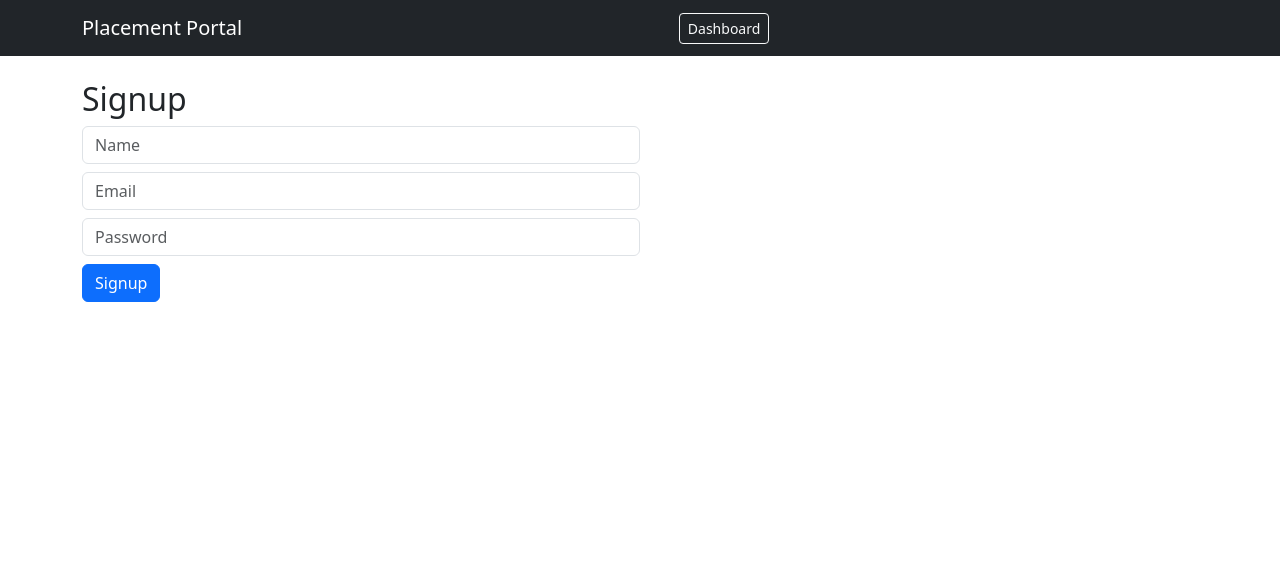
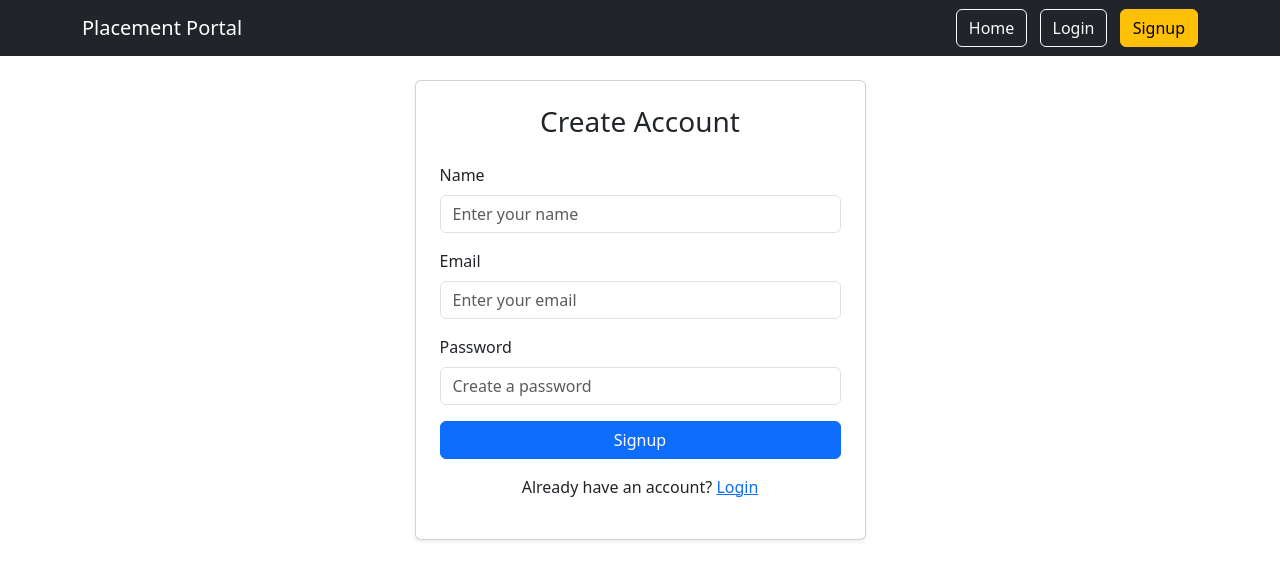
Before and after one commit to vasu-saini07/placement-portal, a Flask app: page /signup in a window 1280 px wide. Shown: the top 580 px of the page. Run offline with Flask 3, Linux system fonts and the light colour scheme.

Commit message:
Update Files 2

```diff
--- a/app.py
+++ b/app.py
@@ -1,5 +1,7 @@
-from flask import Flask
+from flask import Flask, render_template, request, redirect, url_for, flash
 from flask_sqlalchemy import SQLAlchemy
+from werkzeug.security import generate_password_hash, check_password_hash
+from flask_login import LoginManager, login_user, logout_user, login_required, current_user, UserMixin
 
 app = Flask(__name__)
 
@@ -60,13 +62,13 @@ def signup():
         user = User(
             name=request.form['name'],
             email=request.form['email'],
-            password=request.form['password'],
+            password=generate_password_hash(request.form['password']),
             role='student'
         )
         db.session.add(user)
         db.session.commit()
         flash("Signup successful! Please login.")
-        return redirect('/login')
+        return redirect(url_for('login'))
 
     return render_template('signup.html')
 
@@ -76,10 +78,12 @@ def login():
     if request.method == 'POST':
         user = User.query.filter_by(email=request.form['email']).first()
 
-        if user and user.password == request.form['password']:
+        if user and check_password_hash(user.password, request.form['password']):
             login_user(user)
             flash("Login successful!")
-            return redirect('/dashboard')
+            return redirect(url_for('dashboard'))
+        else:
+            flash("Invalid email or password")
 
     return render_template('login.html')
 
@@ -87,7 +91,7 @@ def login():
 @login_required
 def logout():
     logout_user()
-    return redirect('/login')
+    return redirect(url_for('login'))
 
 @app.route('/dashboard')
 @login_required
@@ -112,7 +116,7 @@ def apply(job_id):
 
     if existing:
         flash("You have already applied for this job!")
-        return redirect('/dashboard')
+        return redirect(url_for('dashboard'))
 
     application = Application(
         user_id=current_user.id,
@@ -123,7 +127,7 @@ def apply(job_id):
     db.session.commit()
 
     flash("Applied successfully!")
-    return redirect('/dashboard')
+    return redirect(url_for('dashboard'))
 
 
 @app.route('/add_job', methods=['GET', 'POST'])
@@ -140,7 +144,7 @@ def add_job():
         )
         db.session.add(job)
         db.session.commit()
-        return redirect('/dashboard')
+        return redirect(url_for('dashboard'))
 
     return render_template('add_job.html')
 
--- a/templates/base.html
+++ b/templates/base.html
@@ -7,38 +7,47 @@
 
 <body>
 
-<!-- NAVBAR -->
+<!-- 🔷 NAVBAR -->
 <nav class="navbar navbar-expand-lg navbar-dark bg-dark">
   <div class="container">
-    <a class="navbar-brand" href="/dashboard">Placement Portal</a>
-    <a href="/dashboard" class="btn btn-outline-light btn-sm me-2">Dashboard</a>
+    <a class="navbar-brand" href="{{ url_for('home') }}">Placement Portal</a>
 
     <div>
+      <a href="{{ url_for('home') }}" class="btn btn-outline-light me-2">Home</a>
+
       {% if current_user.is_authenticated %}
-        <span class="text-white me-3">
-          {{ current_user.name }} ({{ current_user.role }})
-        </span>
-        <a href="/logout" class="btn btn-danger btn-sm">Logout</a>
+        <span class="text-light me-2">Hi, {{ current_user.name }}</span>
+        <a href="{{ url_for('dashboard') }}" class="btn btn-outline-light me-2">Dashboard</a>
+        <a href="{{ url_for('logout') }}" class="btn btn-danger">Logout</a>
+      {% else %}
+        <a href="{{ url_for('login') }}" class="btn btn-outline-light me-2">Login</a>
+        <a href="{{ url_for('signup') }}" class="btn btn-warning">Signup</a>
       {% endif %}
     </div>
   </div>
 </nav>
 
-<!-- CONTENT -->
-<div class="container mt-4">
-
-  <!-- FLASH MESSAGES -->
+<!-- 🔔 FLASH MESSAGES -->
+<div class="container mt-3">
   {% with messages = get_flashed_messages() %}
     {% if messages %}
-      {% for msg in messages %}
-        <div class="alert alert-info">{{ msg }}</div>
+      {% for message in messages %}
+        <div class="alert alert-info alert-dismissible fade show" role="alert">
+          {{ message }}
+          <button type="button" class="btn-close" data-bs-dismiss="alert"></button>
+        </div>
       {% endfor %}
     {% endif %}
   {% endwith %}
+</div>
 
+<!-- 🔷 MAIN CONTENT -->
+<div class="container mt-4">
   {% block content %}{% endblock %}
+</div>
 
-</div>
+<!-- Bootstrap JS -->
+<script src="https://cdn.jsdelivr.net/npm/bootstrap@5.3.0/dist/js/bootstrap.bundle.min.js"></script>
 
 </body>
 </html>
--- a/templates/signup.html
+++ b/templates/signup.html
@@ -2,13 +2,43 @@
 
 {% block content %}
 
-<h2>Signup</h2>
+<div class="row justify-content-center">
+  <div class="col-md-5">
 
-<form method="POST" class="w-50">
-  <input name="name" class="form-control mb-2" placeholder="Name">
-  <input name="email" required class="form-control mb-2" placeholder="Email">
-  <input name="password" type="password" required class="form-control mb-2" placeholder="Password">
-  <button class="btn btn-primary">Signup</button>
-</form>
+    <div class="card shadow-sm p-4">
+      <h3 class="text-center mb-4">Create Account</h3>
+
+      <form method="POST">
+
+        <div class="mb-3">
+          <label class="form-label">Name</label>
+          <input name="name" required class="form-control" placeholder="Enter your name">
+        </div>
+
+        <div class="mb-3">
+          <label class="form-label">Email</label>
+          <input name="email" type="email" required class="form-control" placeholder="Enter your email">
+        </div>
+
+        <div class="mb-3">
+          <label class="form-label">Password</label>
+          <input name="password" type="password" required class="form-control" placeholder="Create a password">
+        </div>
+
+        <div class="d-grid">
+          <button class="btn btn-primary">Signup</button>
+        </div>
+
+      </form>
+
+      <p class="text-center mt-3">
+        Already have an account?
+        <a href="{{ url_for('login') }}">Login</a>
+      </p>
+
+    </div>
+
+  </div>
+</div>
 
 {% endblock %}
```
Also changed, not shown: templates/add_job.html (+40 -6 lines), templates/dashboard.html (+26 -8 lines), templates/home.html (+34 -2 lines), templates/login.html (+32 -6 lines), instance/database.db (deleted), 1 other file.
